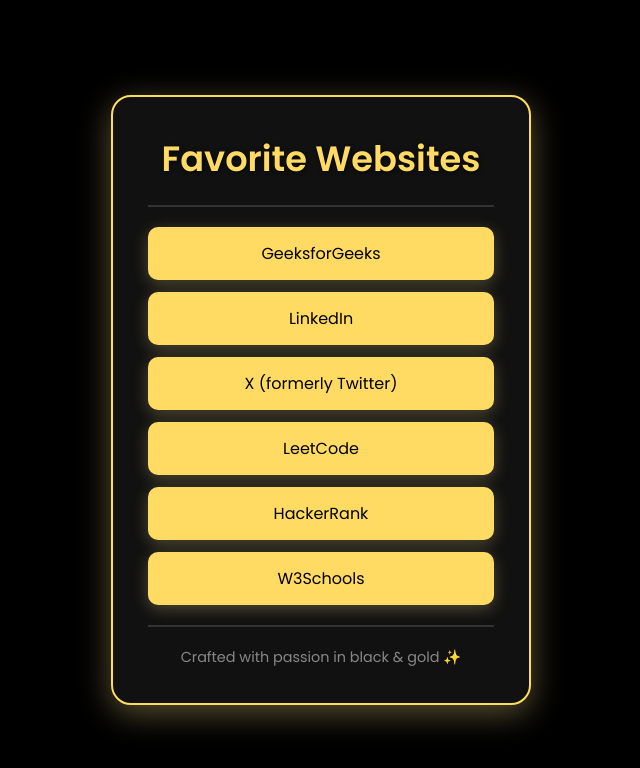
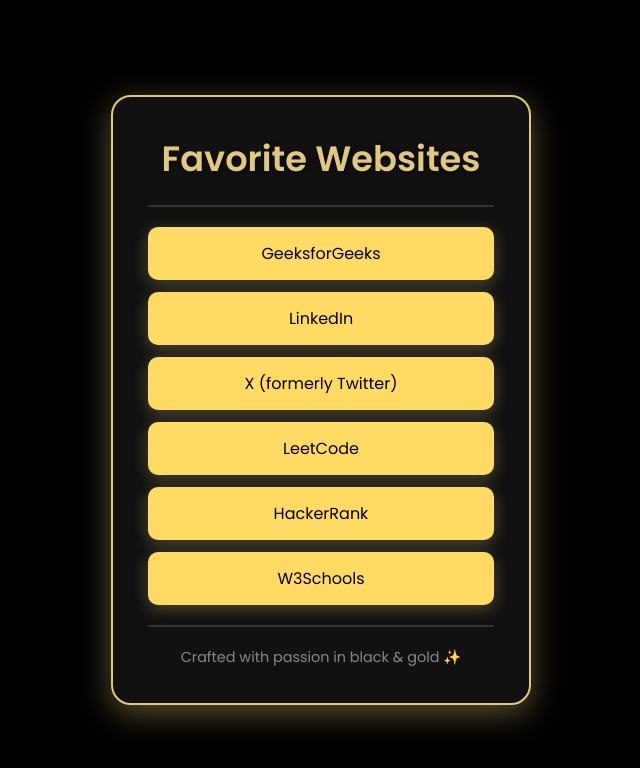
Before and after one commit to C0DER-B0T/C0DER-B0T.github.io, a plain HTML site: page index.html in a window 1280 px wide. Shown: the whole page, without its empty margins (319-959 px from the left). Drawn offline with Linux system fonts and the light colour scheme.

Commit message:
Update style.css as same as first version

```diff
--- a/style.css
+++ b/style.css
@@ -2,19 +2,18 @@
 * { margin: 0; padding: 0; box-sizing: border-box; }
 body {
     font-family: 'Poppins', sans-serif;
-    background: #000 ;
-    color: #ffdb63;
+    background: #000;
+    color: #e0c97e;
     display: flex;
     align-items: center;
     justify-content: center;
     min-height: 100vh;
     padding: 20px;
-
 }
 /* Main Container */
 .container {
     background: #111;
-    border: 2px solid #ffdb63;
+    border: 2px solid #e0c97e;
     border-radius: 20px;
     box-shadow: 0 8px 32px rgba(224, 201, 126, 0.4);
     max-width: 420px;
@@ -28,7 +27,7 @@
     font-size: 2.2rem;
     font-weight: 600;
     margin-bottom: 10px;
-    color: #ffdb63;
+    color: #e0c97e;
     text-shadow: 1px 1px 4px rgba(0,0,0,0.7);
 }
 hr {
```
